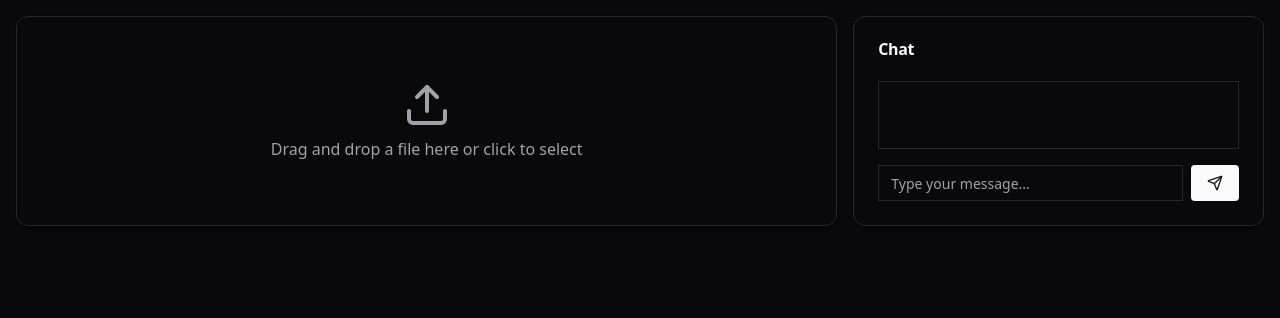
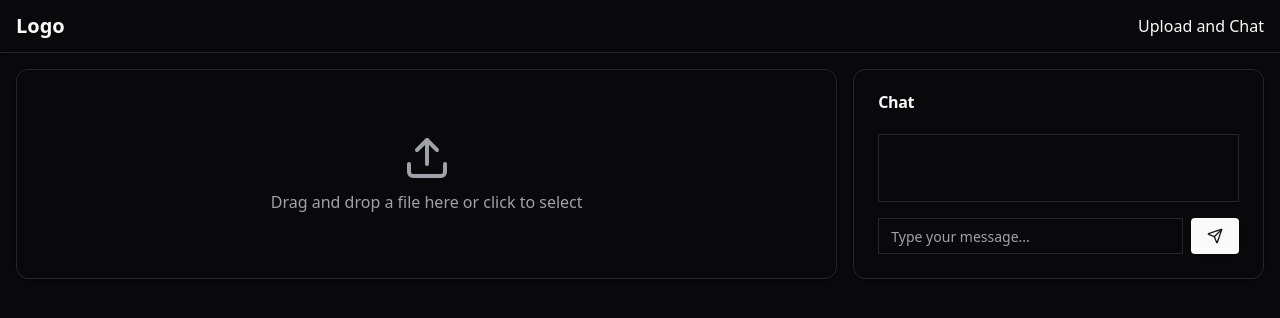
Before and after one commit to mvpedro/document-reader-ui, a Next.js app: page /upload in a window 1280 px wide. Shown: the top 318 px of the page. Built offline with nearby package versions, Linux system fonts and the light colour scheme.

Commit message:
Adding animations

```diff
--- a/app/layout.tsx
+++ b/app/layout.tsx
@@ -2,6 +2,7 @@ import type { Metadata } from "next";
 import localFont from "next/font/local";
 import "./globals.css";
 import { Toaster } from "@/components/ui/toaster"
+import { TopBar } from "@/components/topbar";
 
 
 const geistSans = localFont({
@@ -30,6 +31,7 @@ export default function RootLayout({
       <body
         className={`${geistSans.variable} ${geistMono.variable} antialiased`}
       >
+        <TopBar />
         {children}
         <Toaster />
       </body>
--- a/app/upload/chat-card.tsx
+++ b/app/upload/chat-card.tsx
@@ -3,6 +3,7 @@ import { Button } from "@/components/ui/button"
 import { Card, CardContent, CardHeader, CardTitle } from "@/components/ui/card"
 import { Input } from "@/components/ui/input"
 import { ScrollArea } from "@/components/ui/scroll-area"
+import { AnimatePresence, motion } from "framer-motion"
 
 interface ChatCardProps {
   chatMessages: string[]
@@ -19,9 +20,20 @@ export default function ChatCard({ chatMessages, newMessage, setNewMessage, onSe
       </CardHeader>
       <CardContent className="flex-grow flex flex-col">
         <ScrollArea className="flex-grow w-full rounded-md border p-4 mb-4">
-          {chatMessages.map((message, index) => (
-            <div key={index} className="mb-2">{message}</div>
-          ))}
+          <AnimatePresence>
+            {chatMessages.map((message, index) => (
+              <motion.div
+                key={index}
+                initial={{ opacity: 0, y: 20 }}
+                animate={{ opacity: 1, y: 0 }}
+                exit={{ opacity: 0, y: -20 }}
+                transition={{ duration: 0.3 }}
+                className="mb-2"
+              >
+                {message}
+              </motion.div>
+            ))}
+          </AnimatePresence>
         </ScrollArea>
         <div className="flex space-x-2">
           <Input
--- a/app/upload/page.tsx
+++ b/app/upload/page.tsx
@@ -1,7 +1,8 @@
 "use client"
 
+import { useCallback, useState } from "react"
+import { motion, AnimatePresence } from "framer-motion"
 import { useToast } from "@/hooks/use-toast"
-import { useCallback, useState } from "react"
 import FileUploadArea from "./file-upload-area"
 import OptionsAndExecute from "./options-and-execute"
 import ApiResultCard from "./api-result-card"
@@ -46,24 +47,46 @@ export default function FileUploadAndChat() {
   }
 
   return (
-    <div className="container mx-auto p-4 flex flex-col md:flex-row md:space-x-4 space-y-4 md:space-y-0">
-      <div className="w-full md:w-2/3 space-y-4">
+    <motion.div
+      initial={{ opacity: 0 }}
+      animate={{ opacity: 1 }}
+      transition={{ duration: 0.5 }}
+      className="flex p-4 flex-col md:flex-row md:space-x-4 space-y-4 md:space-y-0"
+    >
+      <motion.div
+        initial={{ x: -50, opacity: 0 }}
+        animate={{ x: 0, opacity: 1 }}
+        transition={{ delay: 0.2, duration: 0.5 }}
+        className="w-full md:w-2/3 space-y-4"
+      >
         <FileUploadArea file={file} onFileUpload={handleFileUpload} onFileDelete={handleFileDelete} />
-        {file && (
-          <>
-            <OptionsAndExecute option={option} setOption={setOption} onExecute={handleExecute} />
-            <ApiResultCard apiResult={apiResult} />
-          </>
-        )}
-      </div>
-      <div className="w-full md:w-1/3">
+        <AnimatePresence>
+          {file && (
+            <motion.div
+              initial={{ height: 0, opacity: 0 }}
+              animate={{ height: "auto", opacity: 1 }}
+              exit={{ height: 0, opacity: 0 }}
+              transition={{ duration: 0.3 }}
+            >
+              <OptionsAndExecute option={option} setOption={setOption} onExecute={handleExecute} />
+              <ApiResultCard apiResult={apiResult} />
+            </motion.div>
+          )}
+        </AnimatePresence>
+      </motion.div>
+      <motion.div
+        initial={{ x: 50, opacity: 0 }}
+        animate={{ x: 0, opacity: 1 }}
+        transition={{ delay: 0.4, duration: 0.5 }}
+        className="w-full md:w-1/3"
+      >
         <ChatCard
           chatMessages={chatMessages}
           newMessage={newMessage}
           setNewMessage={setNewMessage}
           onSendMessage={handleSendMessage}
         />
-      </div>
-    </div>
+      </motion.div>
+    </motion.div>
   )
 }
--- /dev/null
+++ b/components/topbar.tsx
@@ -0,0 +1,21 @@
+import Link from 'next/link'
+import { Menu } from 'lucide-react'
+import { Button } from '@/components/ui/button'
+
+export function TopBar() {
+  return (
+    <header className="w-full border-b shadow-sm">
+      <div className="container mx-auto px-4 py-3 flex justify-between items-center">
+        <Link href="/" className="font-bold text-xl text-primary">Logo</Link>
+        <nav className="hidden md:flex space-x-4">
+          <Link href="/upload" className="text-foreground hover:text-primary transition-colors">
+            Upload and Chat
+          </Link>
+        </nav>
+        <Button variant="ghost" size="icon" className="md:hidden text-gray-600 hover:text-primary dark:text-gray-300 dark:hover:text-primary">
+          <Menu className="h-6 w-6" />
+        </Button>
+      </div>
+    </header>
+  )
+}
--- a/components/ui/button.tsx
+++ b/components/ui/button.tsx
@@ -5,12 +5,12 @@ import { cva, type VariantProps } from "class-variance-authority"
 import { cn } from "@/lib/utils"
 
 const buttonVariants = cva(
-  "inline-flex items-center justify-center whitespace-nowrap rounded-md text-sm font-medium transition-colors focus-visible:outline-none focus-visible:ring-1 focus-visible:ring-ring disabled:pointer-events-none disabled:opacity-50",
+  "inline-flex items-center justify-center whitespace-nowrap rounded text-sm font-medium transition-colors focus-visible:outline-none focus-visible:ring-1 focus-visible:ring-ring disabled:pointer-events-none disabled:opacity-50",
   {
     variants: {
       variant: {
         default:
-          "bg-primary rounded text-primary-foreground shadow hover:bg-primary/90",
+          "bg-primary text-primary-foreground shadow hover:bg-primary/90",
         destructive:
           "bg-destructive text-destructive-foreground shadow-sm hover:bg-destructive/90",
         outline:
--- a/package.json
+++ b/package.json
@@ -17,6 +17,7 @@
     "@radix-ui/react-toast": "^1.2.1",
     "class-variance-authority": "^0.7.0",
     "clsx": "^2.1.1",
+    "framer-motion": "^11.5.4",
     "lucide-react": "^0.439.0",
     "next": "14.2.9",
     "react": "^18",
```
Also changed, not shown: 1 other file (tests, documents, lock files or other folders).
